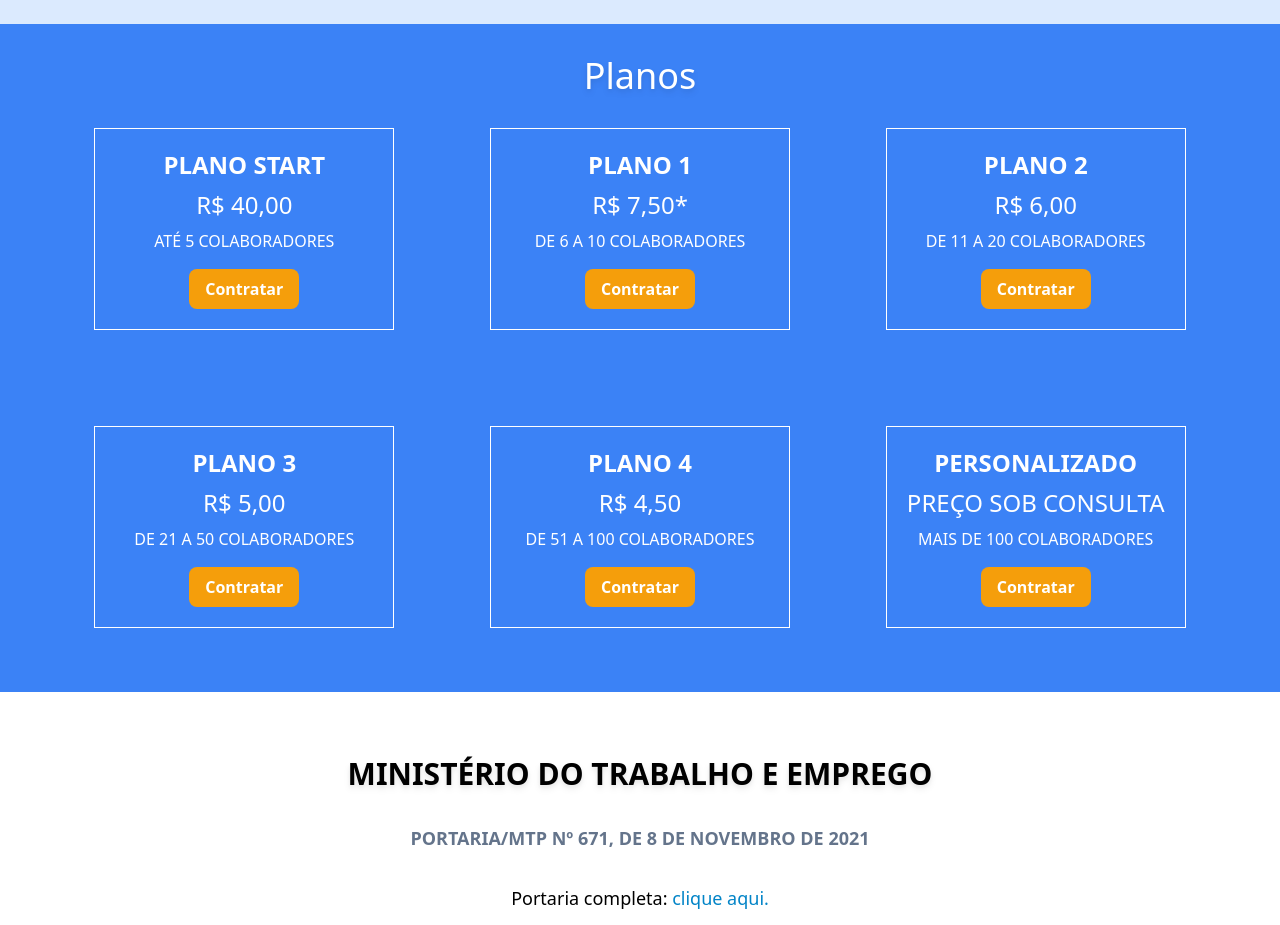
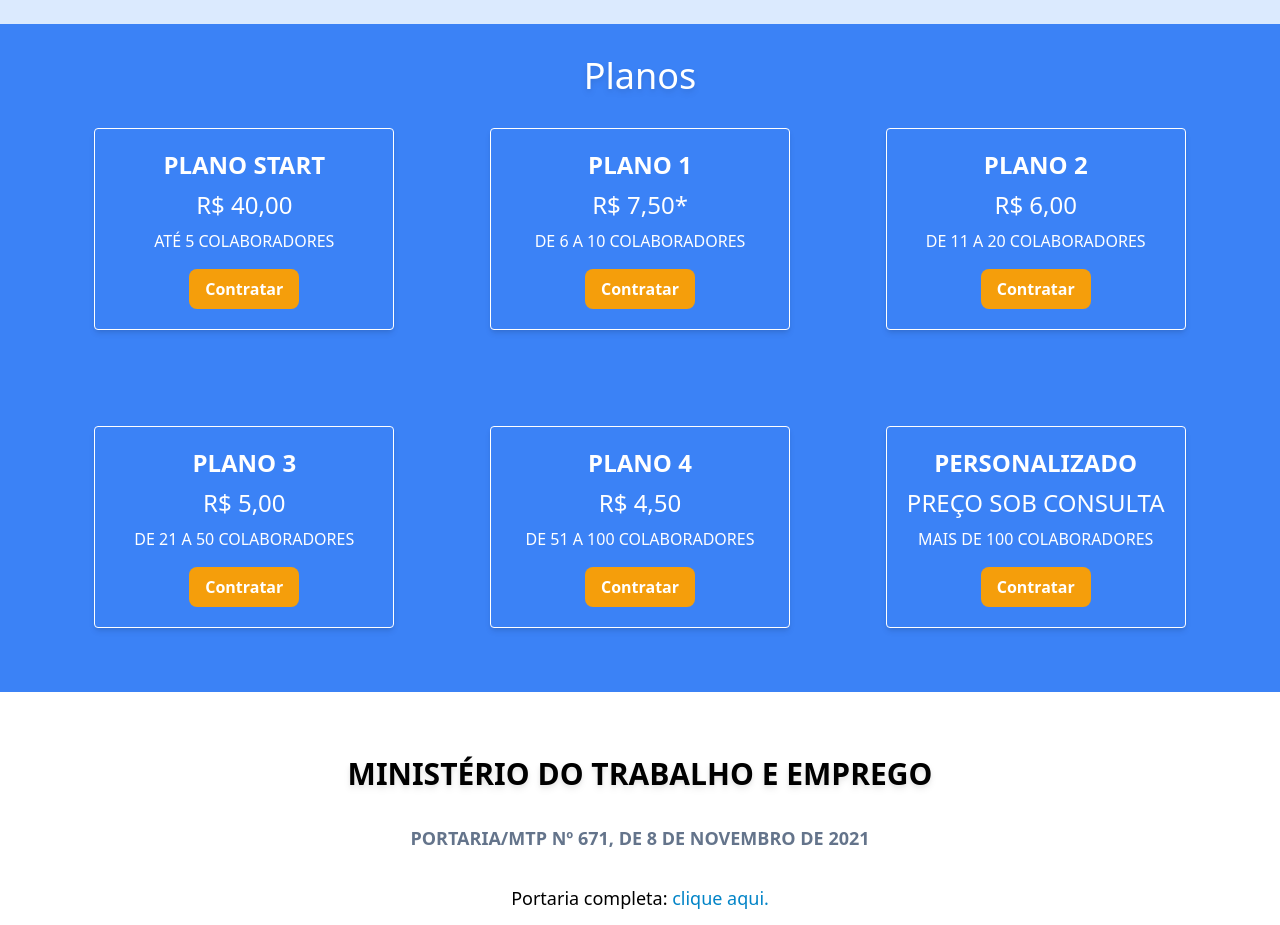
Before and after one commit to ecizel/ecizel.github.io, a website built with Vite: page index.html in a window 1280 px wide. Shown: the part 2280-3205 px from the top of the page. Built offline with nearby package versions, Linux system fonts and the light colour scheme.

Commit message:
mudanças no planos

```diff
--- a/index.html
+++ b/index.html
@@ -299,42 +299,42 @@
   <div class="flex flex-col items-center pb-16 bg-blue-500">
     <p class="text-2xl md:text-4xl text-white drop-shadow-md pt-8 scroll-mt-20" id="planos">Planos</p>
     <div class="grid grid-cols-1 sm:grid-cols-2 lg:grid-cols-3 gap-16 lg:gap-24 pt-8 px-10">
-      <div class="flex flex-col items-center border border-white p-5 gap-2">
+      <div class="flex flex-col items-center border border-white p-5 rounded gap-2 shadow-md">
         <span class="text-white text-lg lg:text-2xl font-semibold">PLANO START</span>
         <span class="text-white text-lg lg:text-2xl">R$ 40,00</span>
         <span class="text-sm text-white lg:text-base">ATÉ 5 COLABORADORES</span>
         <button
           class="text-base font-semibold text-white bg-amber-500 hover:bg-amber-600 active:bg-amber-700 transition-colors duration-300 mt-2 py-2 px-4 rounded-lg">Contratar</button>
       </div>
-      <div class="flex flex-col items-center border border-white p-5 gap-2">
+      <div class="flex flex-col items-center border border-white p-5 rounded gap-2 shadow-md">
         <span class="text-white text-lg lg:text-2xl font-semibold">PLANO 1</span>
         <span class="text-white text-lg lg:text-2xl">R$ 7,50*</span>
         <span class="text-sm text-white lg:text-base">DE 6 A 10 COLABORADORES</span>
         <button
           class="text-base font-semibold text-white bg-amber-500 hover:bg-amber-600 active:bg-amber-700 transition-colors duration-300 mt-2 py-2 px-4 rounded-lg">Contratar</button>
       </div>
-      <div class="flex flex-col items-center border border-white p-5 gap-2">
+      <div class="flex flex-col items-center border border-white p-5 rounded gap-2 shadow-md">
         <span class="text-white text-lg lg:text-2xl font-semibold">PLANO 2</span>
         <span class="text-white text-lg lg:text-2xl">R$ 6,00</span>
         <span class="text-sm text-white lg:text-base">DE 11 A 20 COLABORADORES</span>
         <button
           class="text-base font-semibold text-white bg-amber-500 hover:bg-amber-600 active:bg-amber-700 transition-colors duration-300 mt-2 py-2 px-4 rounded-lg">Contratar</button>
       </div>
-      <div class="flex flex-col items-center border border-white p-5 gap-2">
+      <div class="flex flex-col items-center border border-white p-5 rounded gap-2 shadow-md">
         <span class="text-white text-lg lg:text-2xl font-semibold">PLANO 3</span>
         <span class="text-white text-lg lg:text-2xl">R$ 5,00</span>
         <span class="text-sm text-white lg:text-base">DE 21 A 50 COLABORADORES</span>
         <button
           class="text-base font-semibold text-white bg-amber-500 hover:bg-amber-600 active:bg-amber-700 transition-colors duration-300 mt-2 py-2 px-4 rounded-lg">Contratar</button>
       </div>
-      <div class="flex flex-col items-center border border-white p-5 gap-2">
+      <div class="flex flex-col items-center border border-white p-5 rounded gap-2 shadow-md">
         <span class="text-white text-lg lg:text-2xl font-semibold">PLANO 4</span>
         <span class="text-white text-lg lg:text-2xl">R$ 4,50</span>
         <span class="text-sm text-white lg:text-base">DE 51 A 100 COLABORADORES</span>
         <button
           class="text-base font-semibold text-white bg-amber-500 hover:bg-amber-600 active:bg-amber-700 transition-colors duration-300 mt-2 py-2 px-4 rounded-lg">Contratar</button>
       </div>
-      <div class="flex flex-col items-center border border-white p-5 gap-2">
+      <div class="flex flex-col items-center border border-white p-5 rounded gap-2 shadow-md">
         <span class="text-white text-lg lg:text-2xl font-semibold">PERSONALIZADO</span>
         <span class="text-white text-lg lg:text-2xl">PREÇO SOB CONSULTA</span>
         <span class="text-sm text-white lg:text-base text-center">MAIS DE 100 COLABORADORES</span>
```
Also changed, not shown: src/output.css.
